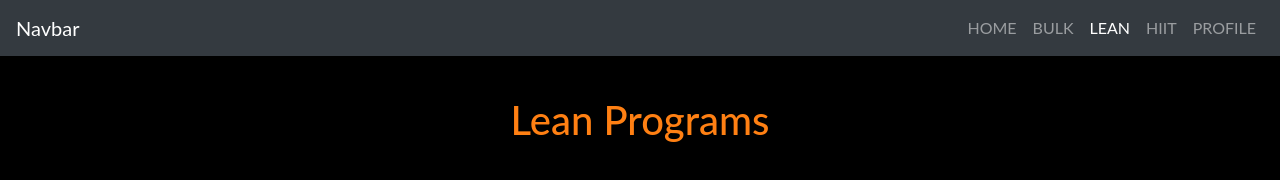
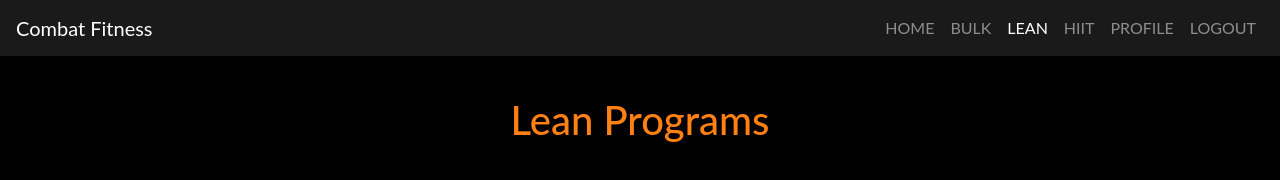
Before and after one commit to Sarah-Nguyen1993/Combat-Fitness, a plain HTML site: page public/lean.html in a window 1280 px wide. Drawn offline with nearby package versions, Linux system fonts and the light colour scheme; no server answers.

Commit message:
updated navbar

```diff
--- a/public/lean.html
+++ b/public/lean.html
@@ -11,22 +11,23 @@
 </head>
 
 <body>
-  <nav class="navbar navbar-expand-lg navbar-dark bg-dark">
-    <a class="navbar-brand" href="#">Navbar</a>
-    <button class="navbar-toggler" type="button" data-toggle="collapse" data-target="#navbarNavAltMarkup"
-        aria-controls="navbarNavAltMarkup" aria-expanded="false" aria-label="Toggle navigation">
-        <span class="navbar-toggler-icon"></span>
-    </button>
-    <div class="collapse navbar-collapse justify-content-end" id="navbarNavAltMarkup">
-        <div class="navbar-nav">
-            <a class="nav-link" href="home.html">Home <span class="sr-only">(current)</span></a>
-            <a class="nav-link" href="bulk.html">Bulk</a>
-            <a class="nav-link active" href="lean.html">Lean</a>
-            <a class="nav-link" href="hiit.html">HIIT</a>
-            <a class="nav-link" href="profile.html">Profile</a>
-        </div>
+  <nav class="navbar navbar-expand-md navbar-dark">
+    <a class="navbar-brand" href="/home">Combat Fitness</a>
+    <button class="navbar-toggler" type="button" data-toggle="collapse" data-target="#collapsibleNavbar"> <span
+        class="navbar-toggler-icon"></span> </button>
+    <div class="collapse navbar-collapse" id="collapsibleNavbar">
+      <ul class="navbar-nav ml-auto">
+        <li class="nav-item"><a class="nav-link" href="/home">Home</a></li>
+        <li class="nav-item"><a class="nav-link" href="/bulk">Bulk</a> </li>
+        <li class="nav-item"><a class="nav-link active" href="/lean">Lean <span class="sr-only">(current)</span></a>
+        </li>
+        <li class="nav-item"><a class="nav-link" href="/hiit">Hiit</a> </li>
+        <li class="nav-item"><a class="nav-link" href="/profile">Profile</a> </li>
+        <li class="nav-item"><a class="nav-link" href="/logout">Logout</a> </li>
+      </ul>
     </div>
-</nav>
+  </div>
+ </nav>
 
 
   <div class="container">
--- a/public/stylesheets/style.css
+++ b/public/stylesheets/style.css
@@ -56,7 +56,7 @@ h1 {
   padding: 20px;
 }
 
-.fh5co-banner-text-box {
+/* .fh5co-banner-text-box {
   position: relative;
   max-height: 120px;
   display: inline-block;
@@ -280,7 +280,7 @@ h1 {
 .fh5co-content-box .gallery .card .card-body p {
   font-family: 'Lato', sans-serif;
   font-weight: 700;
-}
+} */
 
 footer {
   background: #101011;
```
Also changed, not shown: public/bulk.html (+15 -14 lines), public/hiit.html (+16 -15 lines).
